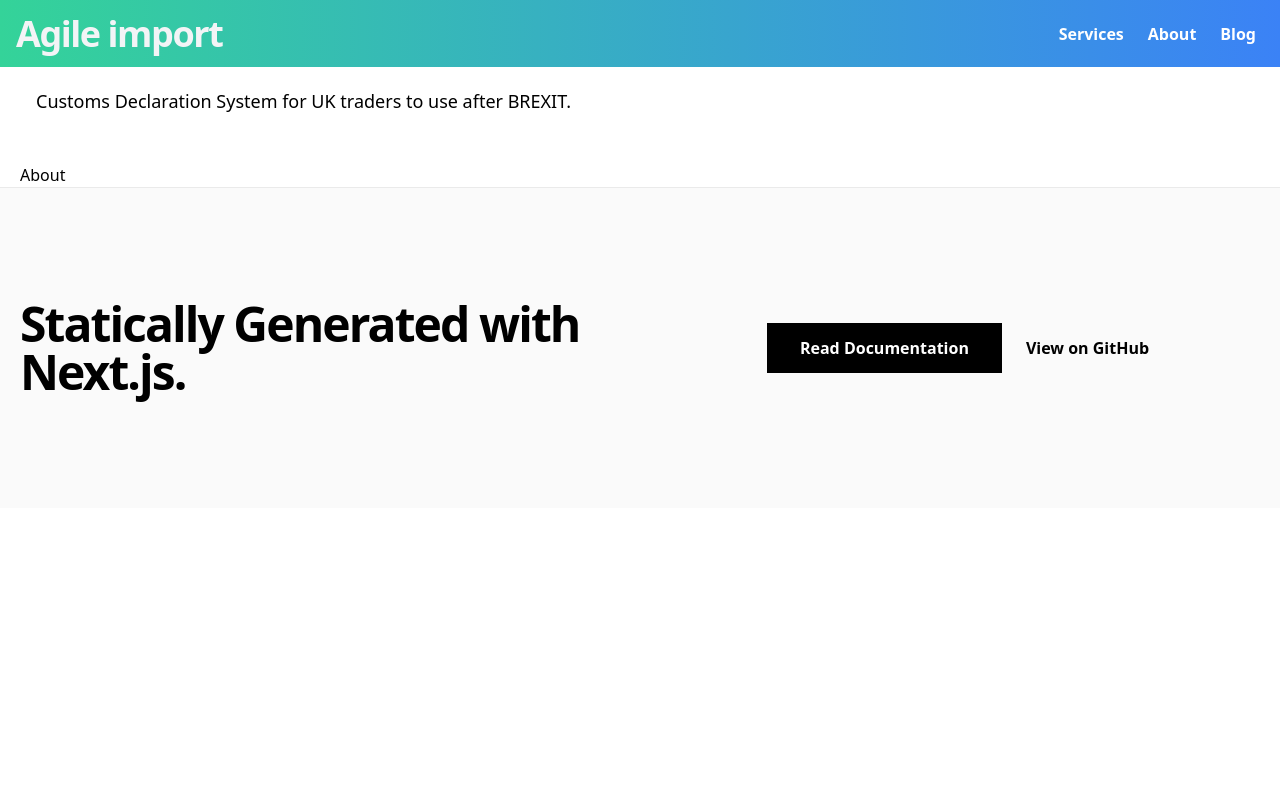
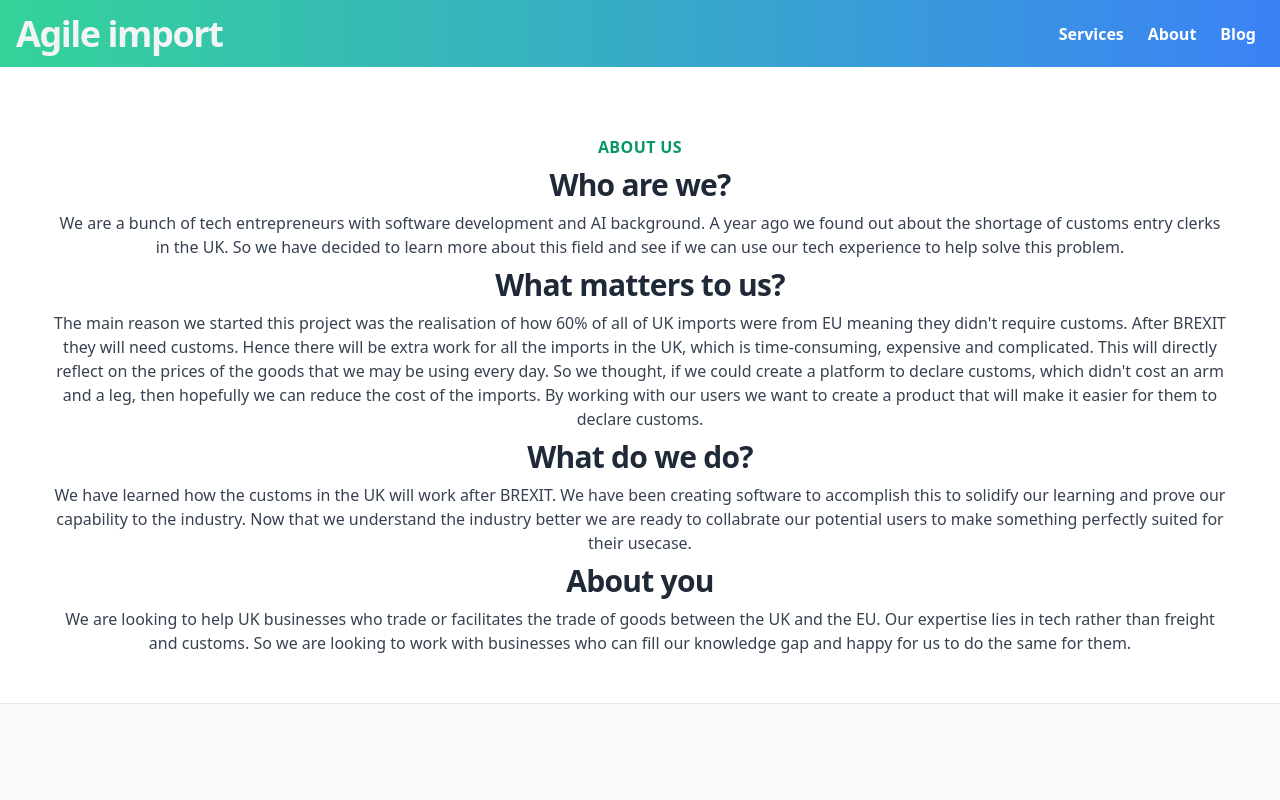
Before and after one commit to WaterlessPiano2/marketing, a Next.js app: page /about in a window 1280 px wide. Shown: the top 800 px of the page. Built offline with nearby package versions, Linux system fonts and the light colour scheme.

Commit message:
About Page

```diff
--- a/pages/about.tsx
+++ b/pages/about.tsx
@@ -1,7 +1,6 @@
 import Head from "next/head";
 import React from "react";
 import Container from "../components/container";
-import Intro from "../components/intro";
 import Layout from "../components/layout";
 
 const About = () => {
@@ -12,8 +11,62 @@ const About = () => {
       </Head>
       <Layout>
         <Container>
-          <Intro />
-          <h1>About</h1>
+          <div className="py-12">
+            <div className="max-w-7xl mx-auto px-4 sm:px-6 lg:px-8">
+              <div className="lg:text-center">
+                <h1 className="text-base text-green-600 font-semibold tracking-wide uppercase">
+                  About Us
+                </h1>
+                <h1 className="mt-2 text-2xl leading-8 font-extrabold tracking-tight text-gray-800 sm:text-3xl">
+                  Who are we?
+                </h1>
+                <p className="mt-2 text-base text-gray-700">
+                  We are a bunch of tech entrepreneurs with software development
+                  and AI background. A year ago we found out about the shortage
+                  of customs entry clerks in the UK. So we have decided to learn
+                  more about this field and see if we can use our tech
+                  experience to help solve this problem.
+                </p>
+                <h1 className="mt-2 text-2xl leading-8 font-extrabold tracking-tight text-gray-800 sm:text-3xl">
+                  What matters to us?
+                </h1>
+                <p className="mt-2 text-base text-gray-700">
+                  The main reason we started this project was the realisation of
+                  how 60% of all of UK imports were from EU meaning they didn't
+                  require customs. After BREXIT they will need customs. Hence
+                  there will be extra work for all the imports in the UK, which
+                  is time-consuming, expensive and complicated. This will
+                  directly reflect on the prices of the goods that we may be
+                  using every day. So we thought, if we could create a platform
+                  to declare customs, which didn't cost an arm and a leg, then
+                  hopefully we can reduce the cost of the imports. By working
+                  with our users we want to create a product that will make it
+                  easier for them to declare customs.
+                </p>
+                <h1 className="mt-2 text-2xl leading-8 font-extrabold tracking-tight text-gray-800 sm:text-3xl">
+                  What do we do?
+                </h1>
+                <p className="mt-2 text-base text-gray-700">
+                  We have learned how the customs in the UK will work after
+                  BREXIT. We have been creating software to accomplish this to
+                  solidify our learning and prove our capability to the
+                  industry. Now that we understand the industry better we are
+                  ready to collabrate our potential users to make something
+                  perfectly suited for their usecase.
+                </p>
+                <h1 className="mt-2 text-2xl leading-8 font-extrabold tracking-tight text-gray-800 sm:text-3xl">
+                  About you
+                </h1>
+                <p className="mt-2 text-base text-gray-700">
+                  We are looking to help UK businesses who trade or facilitates
+                  the trade of goods between the UK and the EU. Our expertise
+                  lies in tech rather than freight and customs. So we are
+                  looking to work with businesses who can fill our knowledge gap
+                  and happy for us to do the same for them.
+                </p>
+              </div>
+            </div>{" "}
+          </div>
         </Container>
       </Layout>
     </>
--- a/pages/services.tsx
+++ b/pages/services.tsx
@@ -1,7 +1,6 @@
 import Head from "next/head";
 import React from "react";
 import Container from "../components/container";
-import Intro from "../components/intro";
 import Layout from "../components/layout";
 
 const About = () => {
@@ -12,7 +11,7 @@ const About = () => {
       </Head>
       <Layout>
         <Container>
-          <div className="py-12 bg-white">
+          <div className="py-12">
             <div className="max-w-7xl mx-auto px-4 sm:px-6 lg:px-8">
               <div className="lg:text-center">
                 <h1 className="text-base text-green-600 font-semibold tracking-wide uppercase">
```
